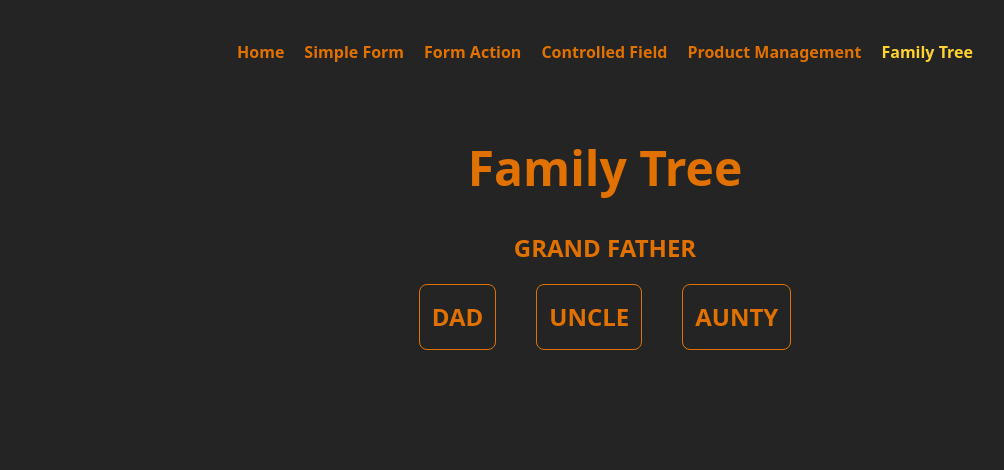
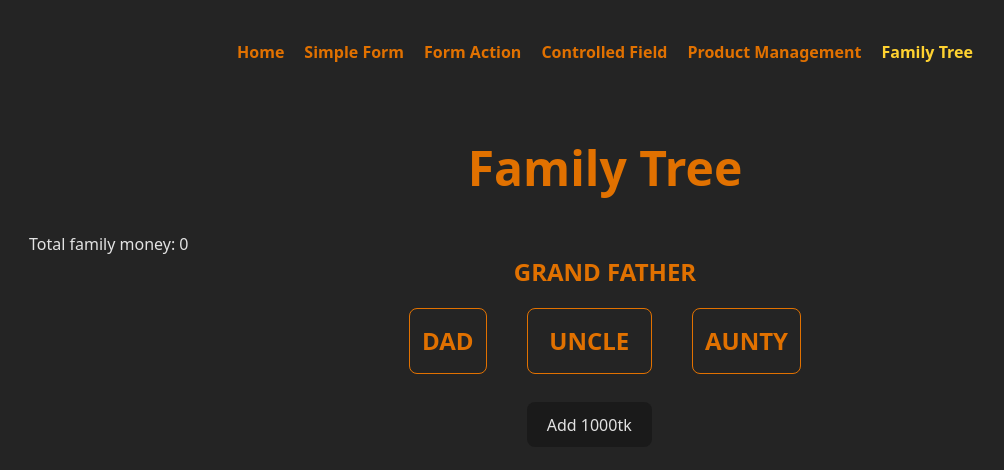
Before and after one commit to Abdurrobr34l/react-module44, a React (Vite) app: page /family-tree in a window 1280 px wide. Shown: the top 470 px of the page, without its empty margins (35-1039 px from the left). Built offline with nearby package versions, Linux system fonts and the light colour scheme.

Commit message:
Practiced react Context

```diff
--- a/src/Components/familyTree/FamilyTree.jsx
+++ b/src/Components/familyTree/FamilyTree.jsx
@@ -1,20 +1,28 @@
-import React from 'react';
-import GrandFather from './familyMembers/GrandFather';
-import Dad from './familyMembers/Dad';
-import Uncle from './familyMembers/Uncle';
-import Aunt from './familyMembers/Aunt';
+import React, { createContext, useState } from "react";
+import GrandFather from "./familyMembers/GrandFather";
+import Dad from "./familyMembers/Dad";
+import Uncle from "./familyMembers/Uncle";
+import Aunt from "./familyMembers/Aunt";
+
+export const MoneyContext = createContext(0);
 
 const FamilyTree = () => {
+
+  const [money, setMoney] = useState(0)
+
   return (
     <div>
       <h2 className="title">Family Tree</h2>
 
-      <GrandFather></GrandFather>
-      <section className='childrens'>
-        <Dad></Dad>
-        <Uncle></Uncle>
-        <Aunt></Aunt>
-      </section>
+<h5>Total family money: {money}</h5>
+      <MoneyContext value={[money, setMoney]}>
+        <GrandFather></GrandFather>
+        <section className="childrens">
+          <Dad></Dad>
+          <Uncle></Uncle>
+          <Aunt></Aunt>
+        </section>
+      </MoneyContext>
     </div>
   );
 };
--- a/src/Components/familyTree/familyMembers/Uncle.jsx
+++ b/src/Components/familyTree/familyMembers/Uncle.jsx
@@ -1,9 +1,14 @@
-import React from 'react';
+import React, { useContext } from 'react';
+import { MoneyContext } from '../FamilyTree';
 
 const Uncle = () => {
+
+  const [money, setMoney] = useContext(MoneyContext);
+
   return (
     <div>
       <h2 className="title children">UNCLE</h2>
+      <button onClick={() => setMoney(money + 1000)}>Add 1000tk</button>
     </div>
   );
 };
```
